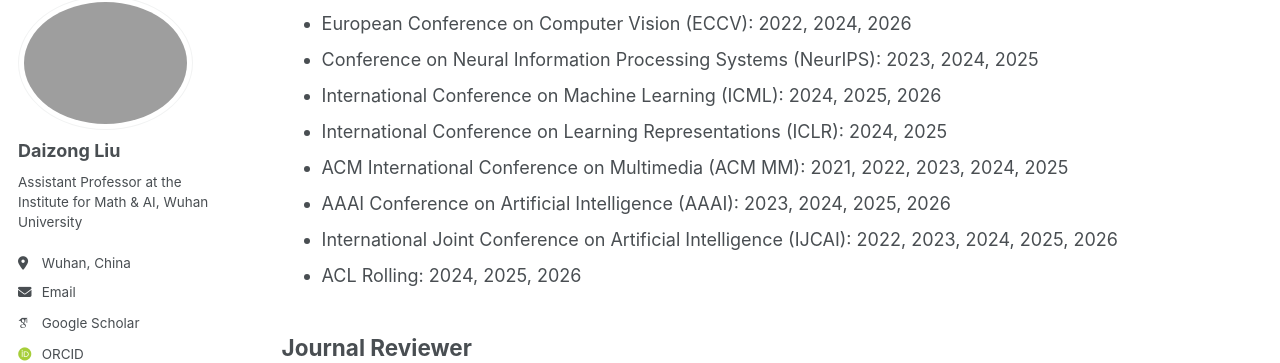
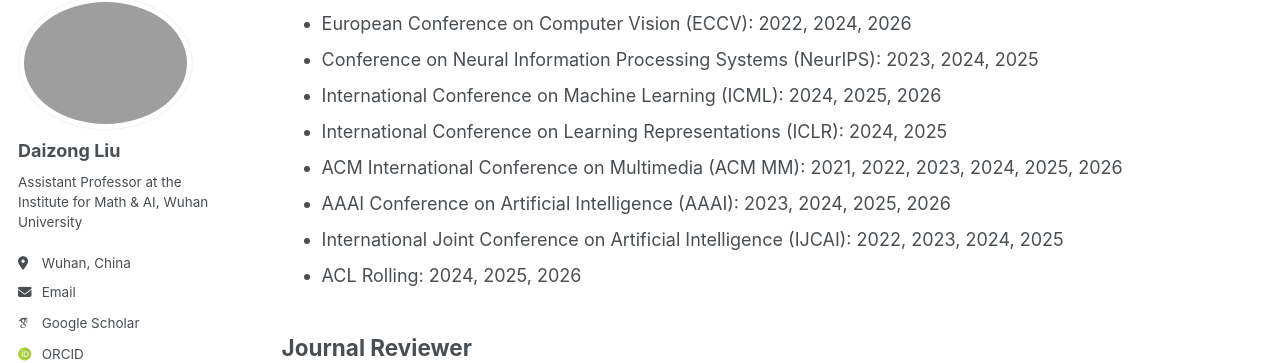
Before and after one commit to liudaizong/liudaizong.github.io, a Jekyll site: the page built from _pages/service.md, in a window 1280 px wide and 900 px high, scrolled down 482 px. Shown: the part 103-466 px from the top of the window. Built offline with Jekyll 4.4.1, drawn with Linux system fonts in a browser that asks for light colours; some web fonts are replaced.

```diff
--- a/_pages/service.md
+++ b/_pages/service.md
@@ -18,9 +18,9 @@ layout: archive
 * Conference on Neural Information Processing Systems (NeurIPS): 2023, 2024, 2025
 * International Conference on Machine Learning (ICML): 2024, 2025, 2026
 * International Conference on Learning Representations (ICLR): 2024, 2025
-* ACM International Conference on Multimedia (ACM MM): 2021, 2022, 2023, 2024, 2025
+* ACM International Conference on Multimedia (ACM MM): 2021, 2022, 2023, 2024, 2025, 2026
 * AAAI Conference on Artificial Intelligence (AAAI): 2023, 2024, 2025, 2026
-* International Joint Conference on Artificial Intelligence (IJCAI): 2022, 2023, 2024, 2025, 2026
+* International Joint Conference on Artificial Intelligence (IJCAI): 2022, 2023, 2024, 2025
 * ACL Rolling: 2024, 2025, 2026
 
 ## Journal Reviewer
```
